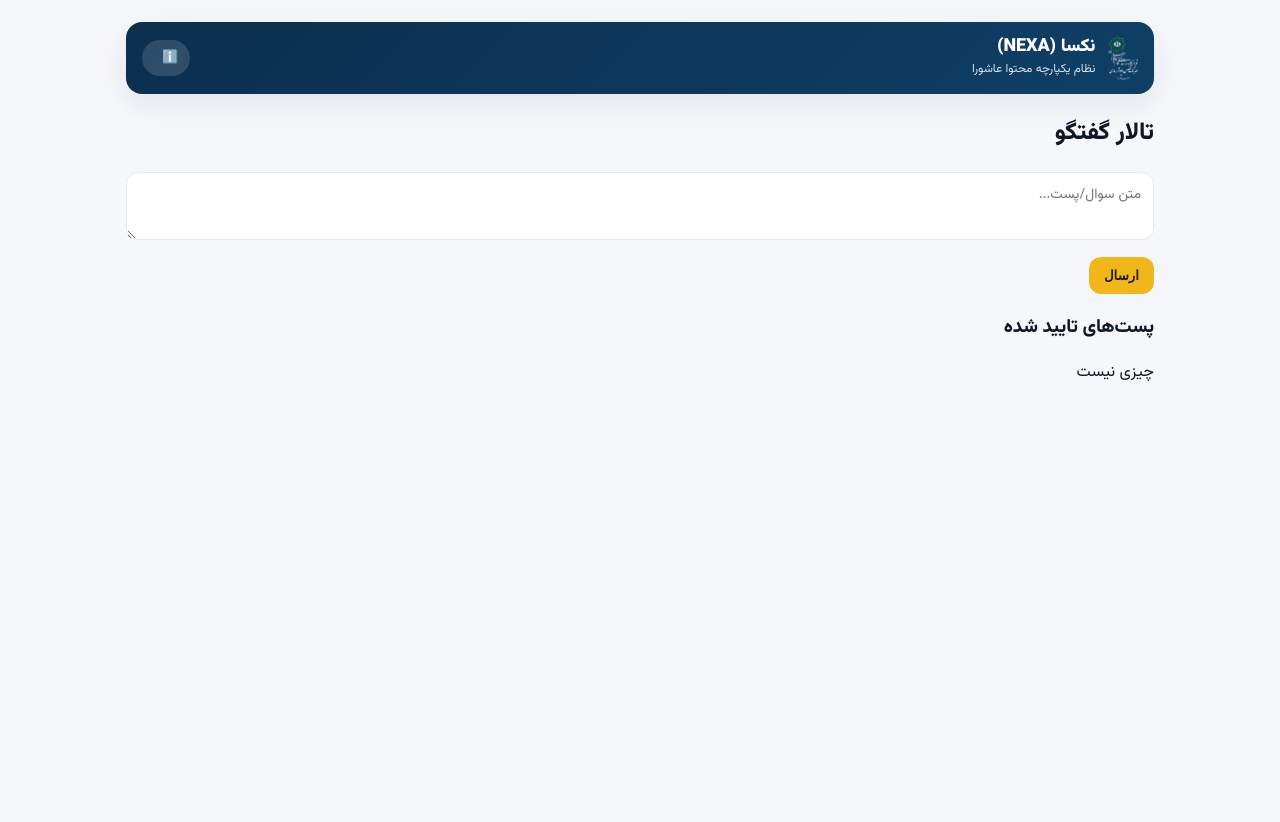
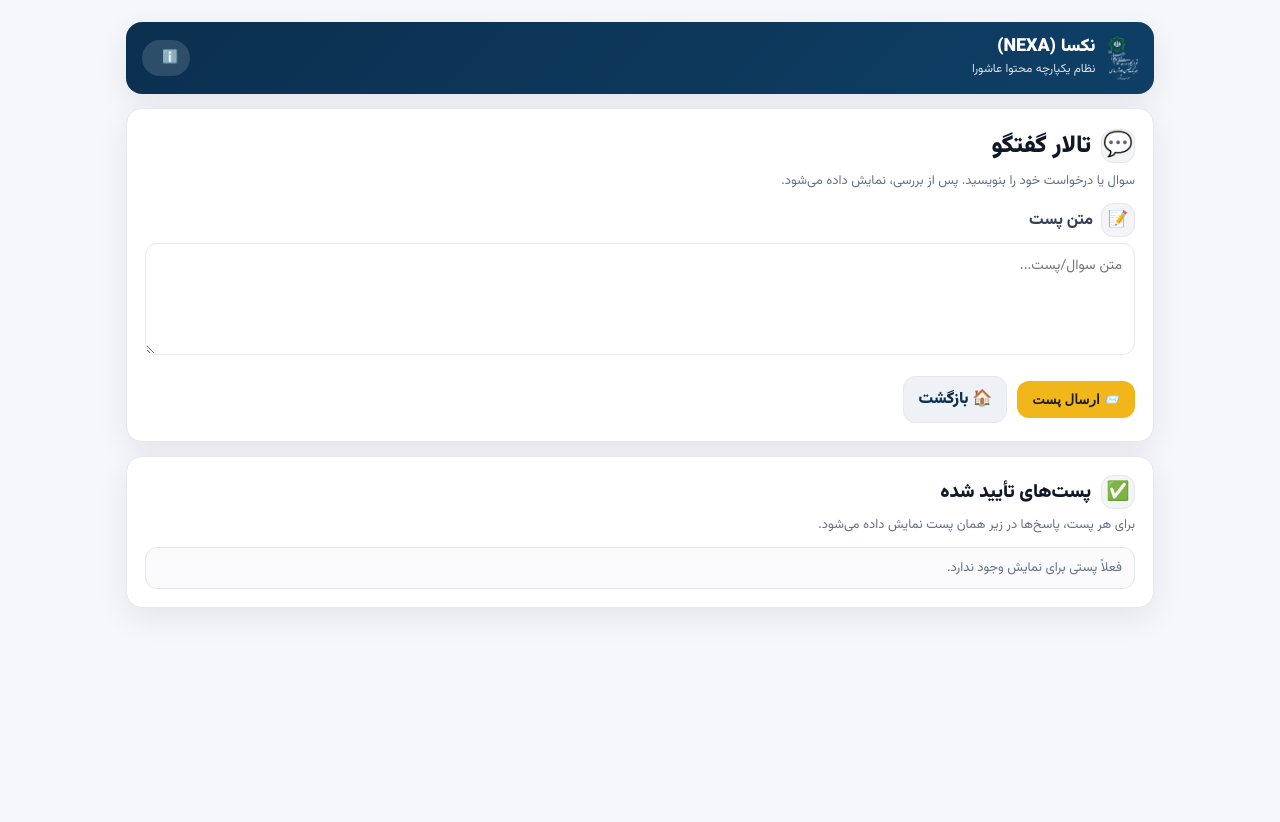
Before and after one commit to hadibagherian4-sudo/nexa-ashora, a FastAPI app: template app/templates/forum.html in a window 1280 px wide. Run offline with FastAPI, Linux system fonts and the light colour scheme; the template is opened without the code that fills it, so the values that code supplies are empty.

Commit message:
Update forum.html

```diff
--- a/app/templates/forum.html
+++ b/app/templates/forum.html
@@ -1,34 +1,92 @@
 {% extends "base.html" %}
 {% block content %}
-<div class="panel">
-  <h2>تالار گفتگو</h2>
-  <form method="post" action="/forum/post">
-    <textarea name="text" placeholder="متن سوال/پست..."></textarea>
-    <button class="btn btn-primary" style="margin-top:8px">ارسال</button>
+
+<div class="card">
+  <h2 class="h-title"><span class="icon">💬</span> تالار گفتگو</h2>
+  <div class="muted">سوال یا درخواست خود را بنویسید. پس از بررسی، نمایش داده می‌شود.</div>
+
+  <form method="post" action="/forum/post" style="margin-top:12px;">
+    <label><span class="icon">📝</span> متن پست</label>
+    <textarea name="text" placeholder="متن سوال/پست..." rows="4" required></textarea>
+
+    <div class="actions">
+      <button class="btn" type="submit">📨 ارسال پست</button>
+      <a class="btn secondary" href="/">🏠 بازگشت</a>
+    </div>
   </form>
 </div>
 
-<div class="panel">
-  <h3>پست‌های تایید شده</h3>
-  {% for p in posts %}
-    <div style="padding:10px;border-bottom:1px solid #eee">
-      <div><b>{{ p.sender_name }}</b> ({{ p.sender_role }}): {{ p.text }}</div>
-      <div style="margin-top:8px;padding-right:12px">
-        {% for r in replies[p.id] %}
-          <div style="padding:6px 0;border-bottom:1px dashed #eee"><b>{{ r.referee_name }}:</b> {{ r.text }}</div>
-        {% endfor %}
+<div class="card">
+  <h3 class="h-title"><span class="icon">✅</span> پست‌های تأیید شده</h3>
+  <div class="muted">برای هر پست، پاسخ‌ها در زیر همان پست نمایش داده می‌شود.</div>
+
+  {% if posts %}
+    {% for p in posts %}
+      <div style="margin-top:14px; border:1px solid var(--border); border-radius:14px; overflow:hidden;">
+        <!-- هدر پست -->
+        <div style="padding:12px 14px; background:#fafbff; border-bottom:1px solid var(--border); display:flex; align-items:center; justify-content:space-between; gap:12px;">
+          <div style="display:flex; align-items:center; gap:10px;">
+            <span class="icon">👤</span>
+            <div>
+              <div style="font-weight:900;">{{ p.sender_name }}</div>
+              <div class="muted" style="margin-top:2px;">
+                نقش: <span class="pill">{{ p.sender_role }}</span>
+              </div>
+            </div>
+          </div>
+
+          <div class="pill">🗨️ پست شماره {{ p.id }}</div>
+        </div>
+
+        <!-- متن پست -->
+        <div style="padding:14px;">
+          <div style="line-height:1.9; font-size:15px;">{{ p.text }}</div>
+        </div>
+
+        <!-- پاسخ‌ها -->
+        <div style="padding:0 14px 14px;">
+          <div class="muted" style="margin-bottom:8px;">پاسخ‌ها:</div>
+
+          {% if replies[p.id] and replies[p.id]|length > 0 %}
+            {% for r in replies[p.id] %}
+              <div style="padding:10px 12px; border:1px dashed var(--border); border-radius:14px; margin-top:8px; background:#fff;">
+                <div style="display:flex; align-items:center; gap:10px;">
+                  <span class="icon">🧑‍⚖️</span>
+                  <div style="font-weight:900;">{{ r.referee_name }}</div>
+                  <span class="pill">✅ پاسخ</span>
+                </div>
+                <div style="margin-top:8px; line-height:1.9;">{{ r.text }}</div>
+              </div>
+            {% endfor %}
+          {% else %}
+            <div class="muted">هنوز پاسخی ثبت نشده است.</div>
+          {% endif %}
+        </div>
+
+        <!-- فرم پاسخ داور -->
+        {% if s and s.role == "referee" %}
+          <div style="padding:14px; border-top:1px solid var(--border); background:#fbfbfd;">
+            <h4 class="h-title" style="margin-bottom:6px;"><span class="icon">✍️</span> ارسال پاسخ (ویژه داور)</h4>
+            <form method="post" action="/forum/reply">
+              <input type="hidden" name="post_id" value="{{ p.id }}">
+
+              <label><span class="icon">🧾</span> متن پاسخ</label>
+              <textarea name="text" placeholder="پاسخ خود را بنویسید..." rows="3" required></textarea>
+
+              <div class="actions">
+                <button class="btn" type="submit">📤 ارسال پاسخ</button>
+              </div>
+            </form>
+          </div>
+        {% endif %}
+
       </div>
+    {% endfor %}
+  {% else %}
+    <div class="alert" style="margin-top:12px;">
+      <div class="muted">فعلاً پستی برای نمایش وجود ندارد.</div>
+    </div>
+  {% endif %}
+</div>
 
-      {% if s.role == "referee" %}
-      <form method="post" action="/forum/reply" style="margin-top:10px">
-        <input type="hidden" name="post_id" value="{{ p.id }}">
-        <textarea name="text" placeholder="پاسخ..."></textarea>
-        <button class="btn btn-primary" style="margin-top:8px">ارسال پاسخ</button>
-      </form>
-      {% endif %}
-    </div>
-  {% else %}
-    <p>چیزی نیست</p>
-  {% endfor %}
-</div>
 {% endblock %}
```
